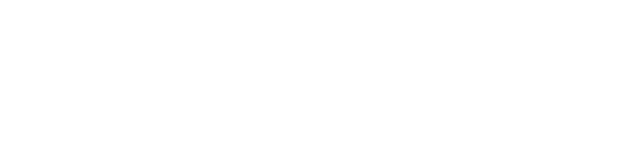
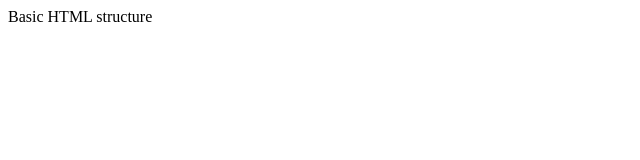
Before and after one commit to Lespht/coursera-test, a plain HTML site: page site/lecture 4.html in a window 1280 px wide. Shown: the whole page, without its empty margins (0-640 px from the left). Drawn offline with Linux system fonts and the light colour scheme.

Commit message:
final fix

```diff
--- a/site/lecture 4.html
+++ b/site/lecture 4.html
@@ -1,6 +1,10 @@
 <!DOCTYPE html>
 <html>
 <head>
-	<meta charset="utf=8">
- </head>
+	<meta charset="utf-8">
+	<title>Lecture 4</title>
+</head>
+<body>
+Basic HTML structure
+</body>
 </html>
```
